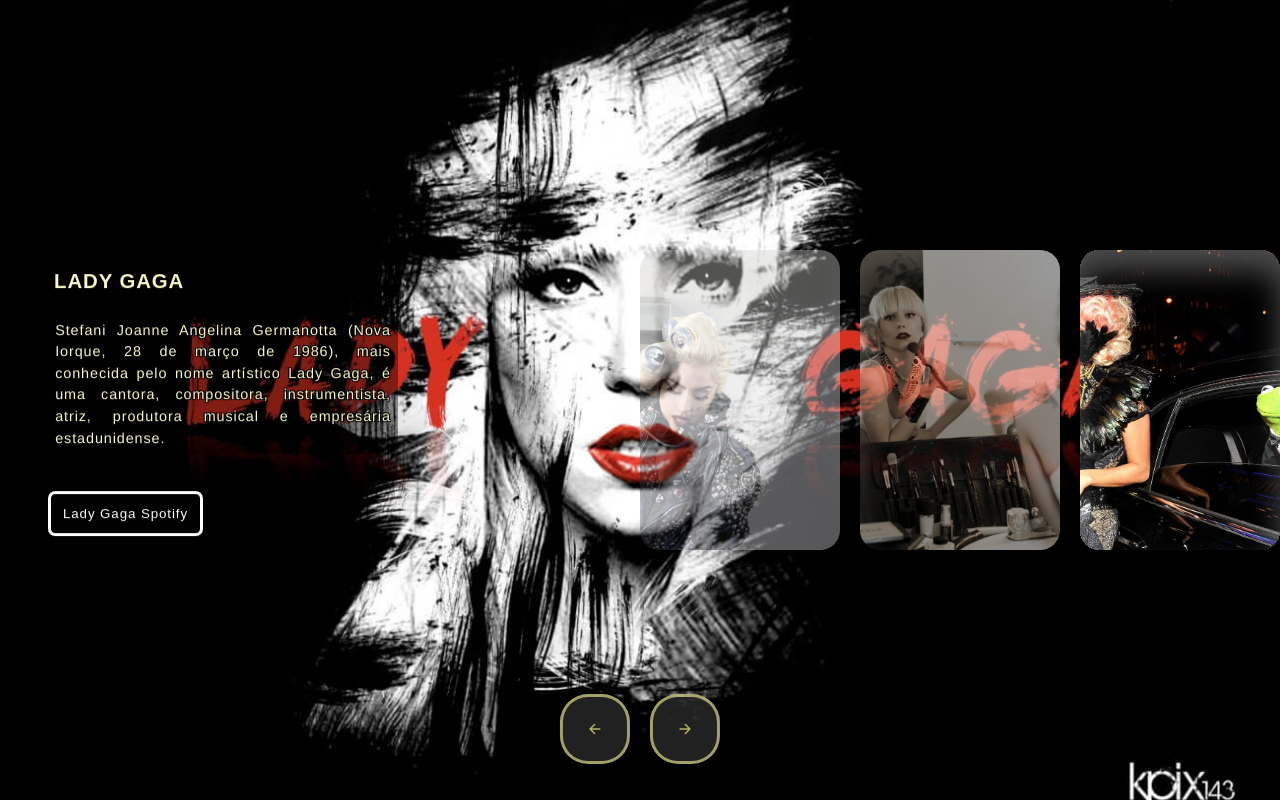
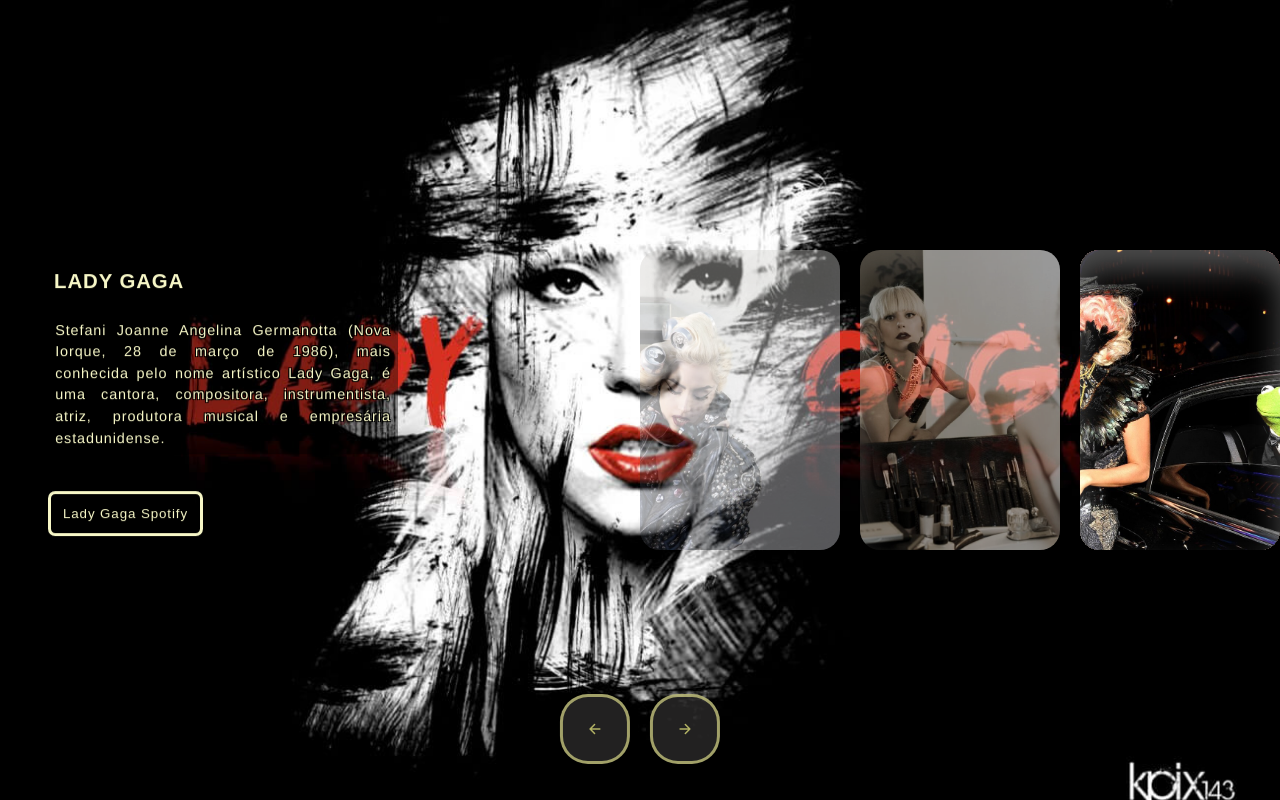
Before and after one commit to SimonePenido/Lady-Gaga-Fan, a plain HTML site: page index.html in a window 1280 px wide. Shown: the top 800 px of the page. Drawn offline with nearby package versions, Linux system fonts and the light colour scheme.

Commit message:
Update style.css

```diff
--- a/style.css
+++ b/style.css
@@ -103,7 +103,7 @@ main {
     width: fit-content;
     background-color: rgba(0, 0, 0, 0.336);
     color: rgb(247, 247, 199);
-    border: 3px solid white;
+    border: 3px solid rgb(247, 247, 199);
     border-radius: 0.45rem;
     padding: 0.75rem;
     cursor: pointer;
@@ -118,7 +118,7 @@ main {
 
   & a {
     text-decoration: none;
-    color: white;
+    color: rgb(247, 247, 199);
   }
 
   & li {
```
